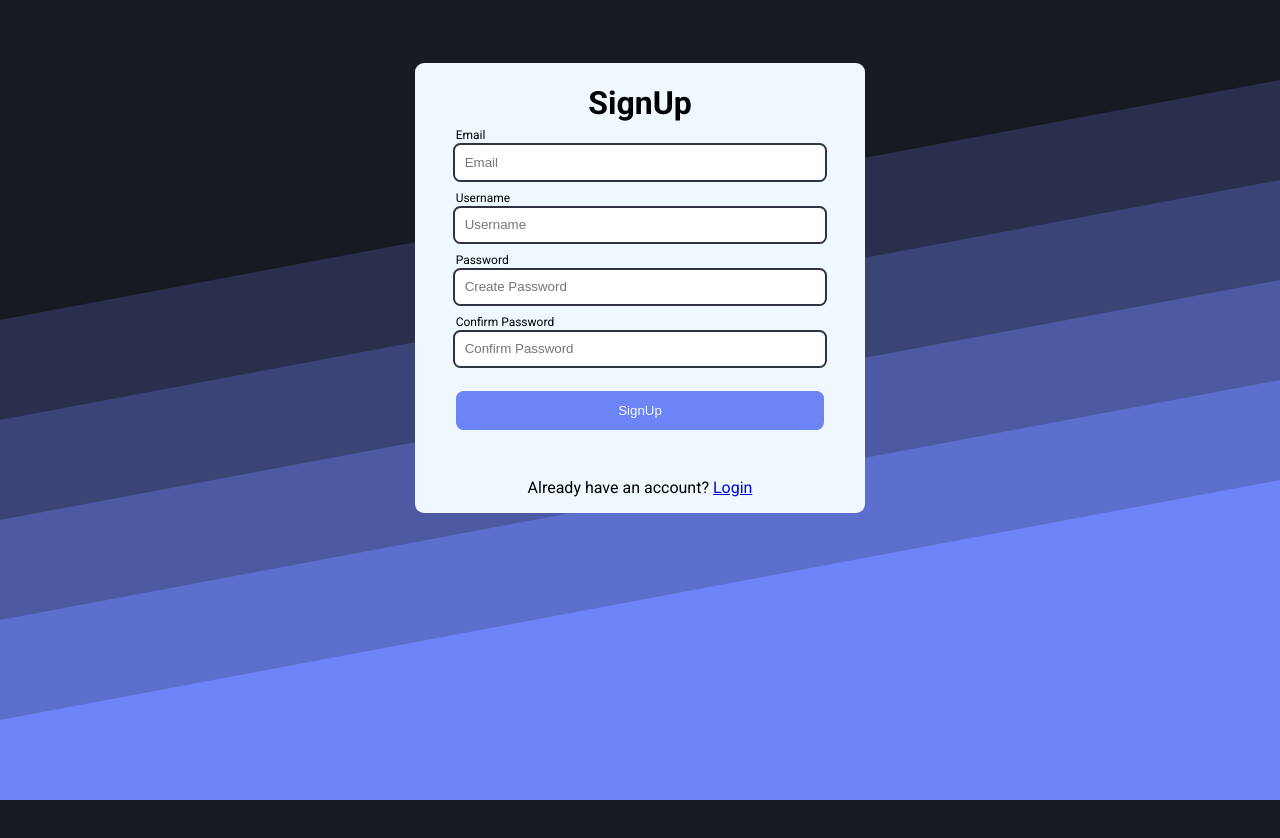
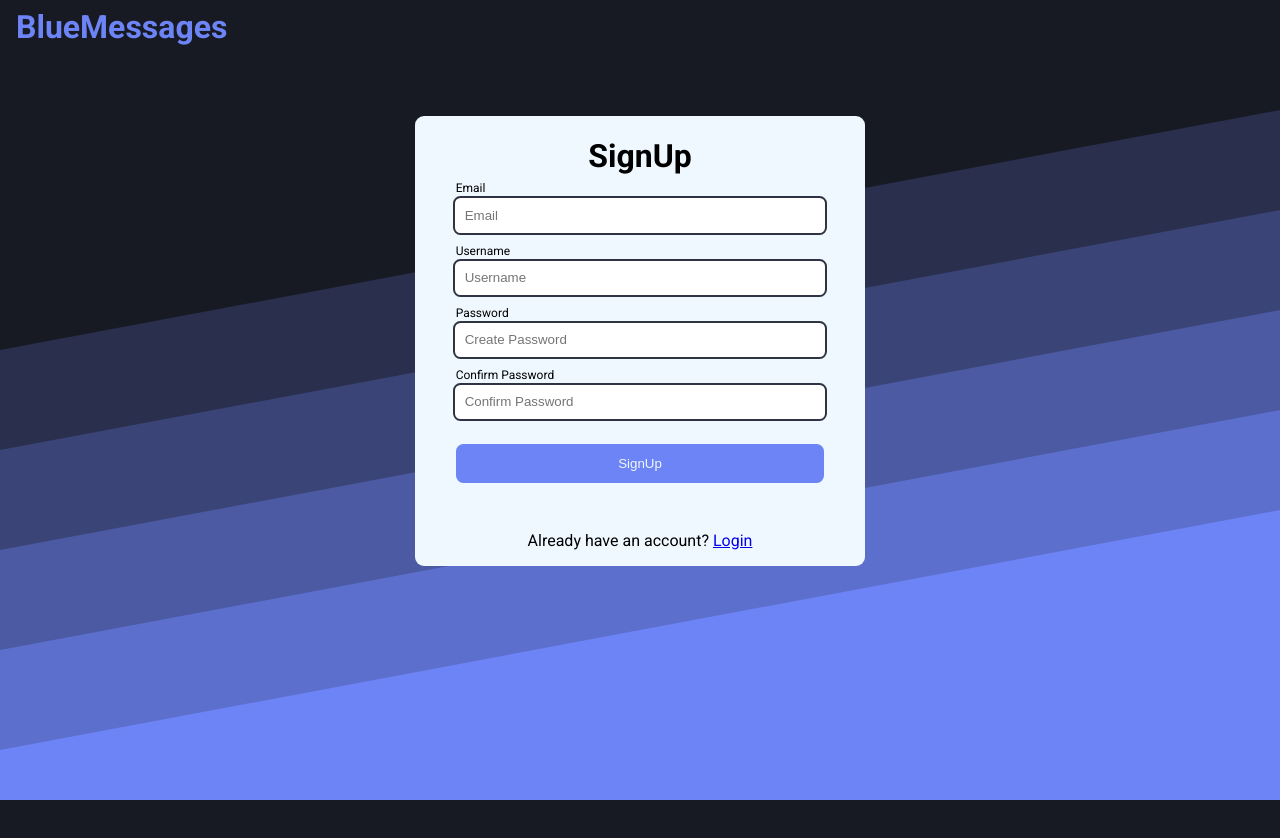
Before and after one commit to icantype1912/chatapp, a React (Create React App) app: page /signup in a window 1280 px wide. Shown: the top 838 px of the page. After the commit the page ends 800 px from the top, so only its background shows below. Built offline with nearby package versions, Linux system fonts and the light colour scheme.

Commit message:
made branding common for every page

```diff
--- a/src/App.css
+++ b/src/App.css
@@ -12,7 +12,6 @@
 
 
 #branding{
-  background-color: #1F1F2B;
   height: 10vh;
   color:#6d84f6;
   display: flex;
@@ -293,7 +292,7 @@ body::-webkit-scrollbar {
 .login-table {
   width: 50ch;
   margin: auto;
-  margin-top: 9ch;
+  margin-top: 6ch;
   height: 45ch;
   align-items: center;
   border-radius: 1ch;
@@ -358,7 +357,7 @@ body::-webkit-scrollbar {
 .signup-table {
   width: 50ch;
   margin: auto;
-  margin-top: 7ch;
+  margin-top: 4ch;
   height: 50ch;
   align-items: center;
   border-radius: 1ch;
--- a/src/App.js
+++ b/src/App.js
@@ -35,6 +35,9 @@ const App = () => {
 
   return (
     <>
+    <div id="branding">
+      <h1>BlueMessages</h1>
+    </div>
       <BrowserRouter>
         {user === null ? (
           <Routes>
--- a/src/pages/MainPage.js
+++ b/src/pages/MainPage.js
@@ -9,9 +9,6 @@ const MainPage = (props) => {
   const { user, setUser } = props;
   const [receiver, setReceiver] = useState("groupchat");
   return (<div id="grandparent-container">
-    <div id="branding">
-      <h1>BlueMessages</h1>
-    </div>
     <div className="parent-container">
       <LeftConatainer
         user={user}
```
